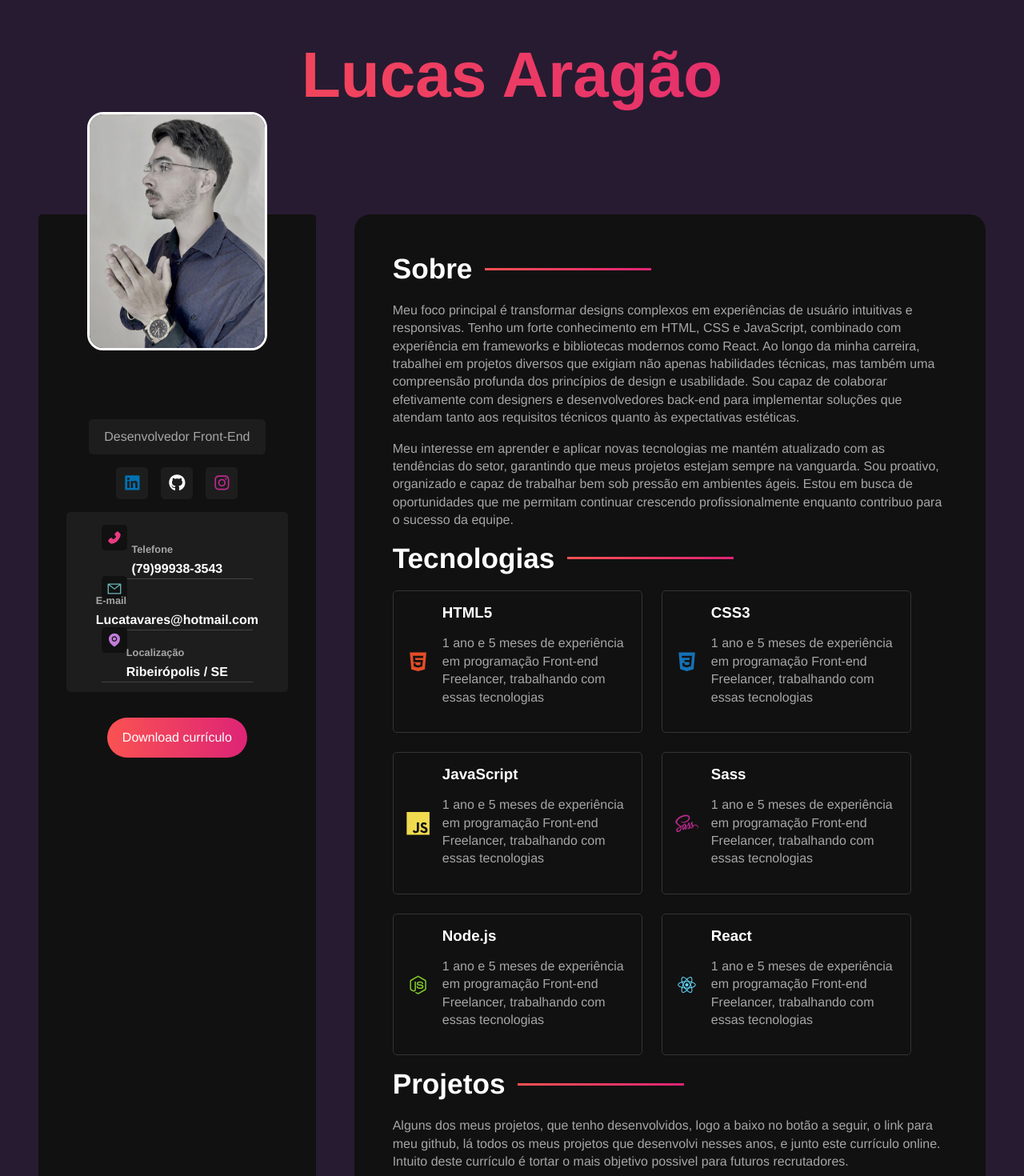
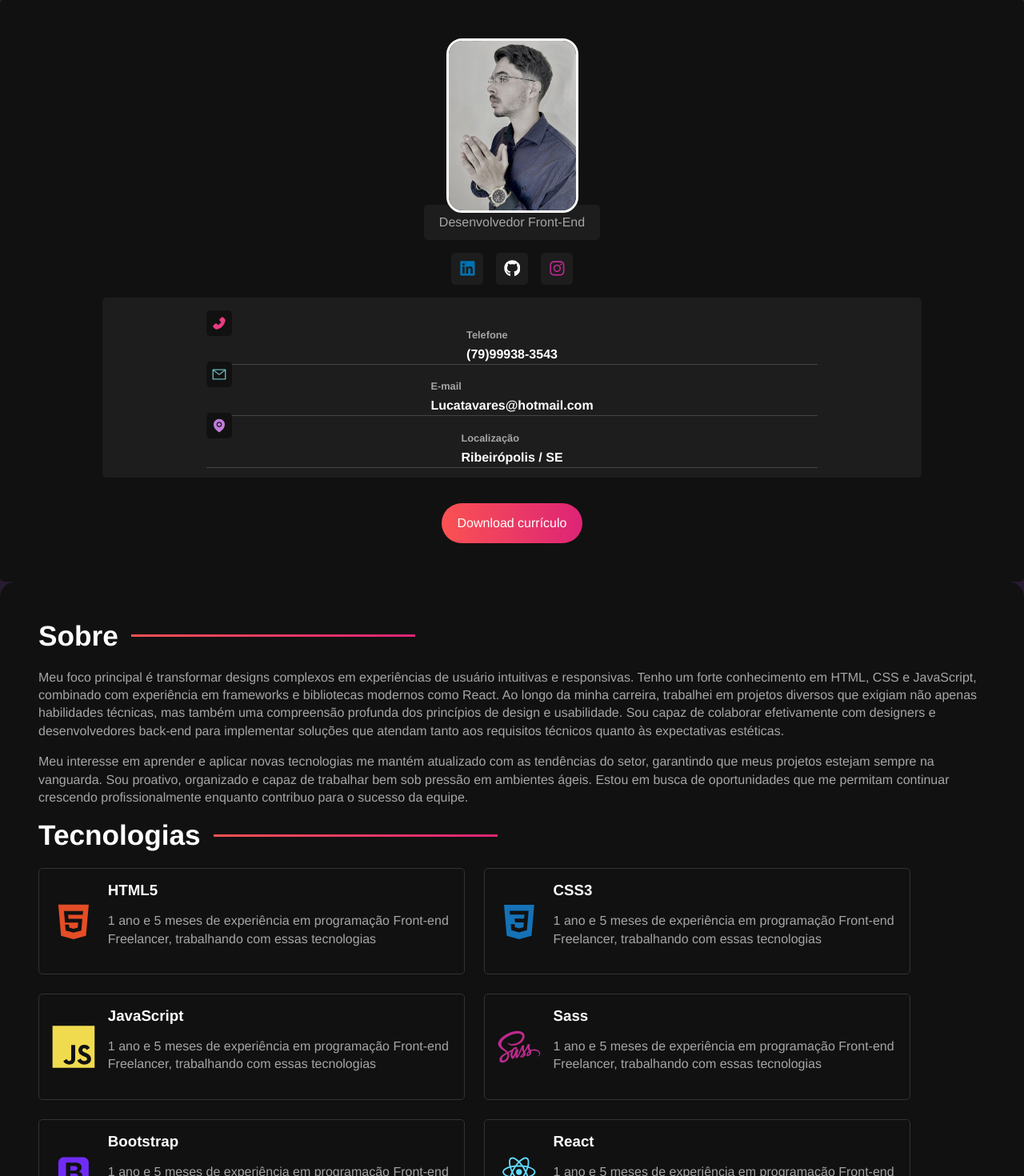
Before and after one commit to Lucasholt124/MyNewPortifolio, a React (Vite) app: page / in a window 1280 px wide. Shown: the top 1470 px of the page at 80% size. Built offline with nearby package versions, Linux system fonts and the light colour scheme.

Commit message:
Atualizando projeto
Atualização de componetes

```diff
--- a/src/App.jsx
+++ b/src/App.jsx
@@ -1,18 +1,14 @@
-import Sidebar from './components/Sidebar'
-import MainContent from './components/MainContent'
-
-
-import './styles/components/app.sass'
+import Sidebar from "./components/Sidebar";
+import MainContent from "./components/MainContent";
+import "./styles/components/app.sass";
 
 function App() {
-
   return (
-    <div id="portfolio">
-      <h1>Lucas Aragão</h1>
-      <Sidebar/>
+    <div className="App">
+      <Sidebar />
       <MainContent />
     </div>
-  )
+  );
 }
 
-export default App
+export default App;
--- a/src/components/TecnologiesContainer.jsx
+++ b/src/components/TecnologiesContainer.jsx
@@ -3,7 +3,7 @@ import {
   DiCss3,
   DiJsBadge,
   DiSass,
-  DiNodejsSmall,
+  DiBootstrap,
   DiReact
 } from 'react-icons/di'
 
@@ -15,7 +15,7 @@ const Tecnologies = [
   {id:"css", name: "CSS3", icon: <DiCss3 />},
   {id:"js", name: "JavaScript", icon: < DiJsBadge />},
   {id:"sass", name: "Sass", icon: <DiSass />},
-  {id:"node", name: "Node.js", icon: <DiNodejsSmall />},
+  {id:"Bootstrap", name: "Bootstrap", icon: <DiBootstrap />},
   {id:"react", name: "React", icon: <DiReact />},
 ];
 const TecnologiesContainer = () => {
--- a/src/styles/components/app.sass
+++ b/src/styles/components/app.sass
@@ -1,4 +1,6 @@
 @use '../variables'
+
+
 
 #portfolio
     display: flex
--- a/src/styles/components/sidebar.sass
+++ b/src/styles/components/sidebar.sass
@@ -14,35 +14,16 @@
 
 
     img
-        max-width: 65%
+        max-width:40%
+        max-height: 30%
         border-radius: variables.$container-border-radius
         position: absolute
-        top: -8rem
         border: 3px solid variables.$text-color
-        animation-name: wave-animation
-        animation-duration: 2.1s
-        animation-iteration-count: infinite
+        animation: wave-animation 2.1s infinite
         transform-origin: 70% 70%
-        display: inline-block
+        display: block
 
 
-    @keyframes wave-animation
-        0%
-        transform: rotate(0deg)
-        10%
-        transform: rotate(14deg)
-        20%
-        transform: rotate(-8deg)
-        30%
-        transform: rotate(14deg)
-        40%
-        transform: rotate(-4deg)
-        50%
-        transform: rotate(10deg)
-        60%
-        transform: rotate(0deg)
-        100%
-        transform: rotate(0deg)
 
 
     .title
@@ -50,8 +31,19 @@
         background-color: variables.$bg-color-secondary
         border-radius: variables.$card-border-radius
         margin-top: 13rem
-        padding: .8rem 1.2rem
+        padding: 0.8rem 1.2rem
 
     .btn
+        @include mixins.btn
 
-        @include mixins.btn
+@keyframes wave-animation
+    0%, 60%, 100%
+        transform: rotate(0deg)
+    10%, 30%
+        transform: rotate(14deg)
+    20%
+        transform: rotate(-8deg)
+    40%
+        transform: rotate(-4deg)
+    50%
+        transform: rotate(10deg)
--- a/src/styles/components/tecnologiescontainer.sass
+++ b/src/styles/components/tecnologiescontainer.sass
@@ -45,6 +45,6 @@
         svg
             color: #61dafb
 
-    #node
+    #Bootstrap
         svg
-            color: #83cd29
+            color: #702CF7
--- a/src/styles/main.sass
+++ b/src/styles/main.sass
@@ -1,4 +1,5 @@
 @use 'variables'
+
 
 *
     padding: 0
```
Also changed, not shown: package.json (+7 -5 lines), 1 other file (tests, documents, lock files or other folders).
